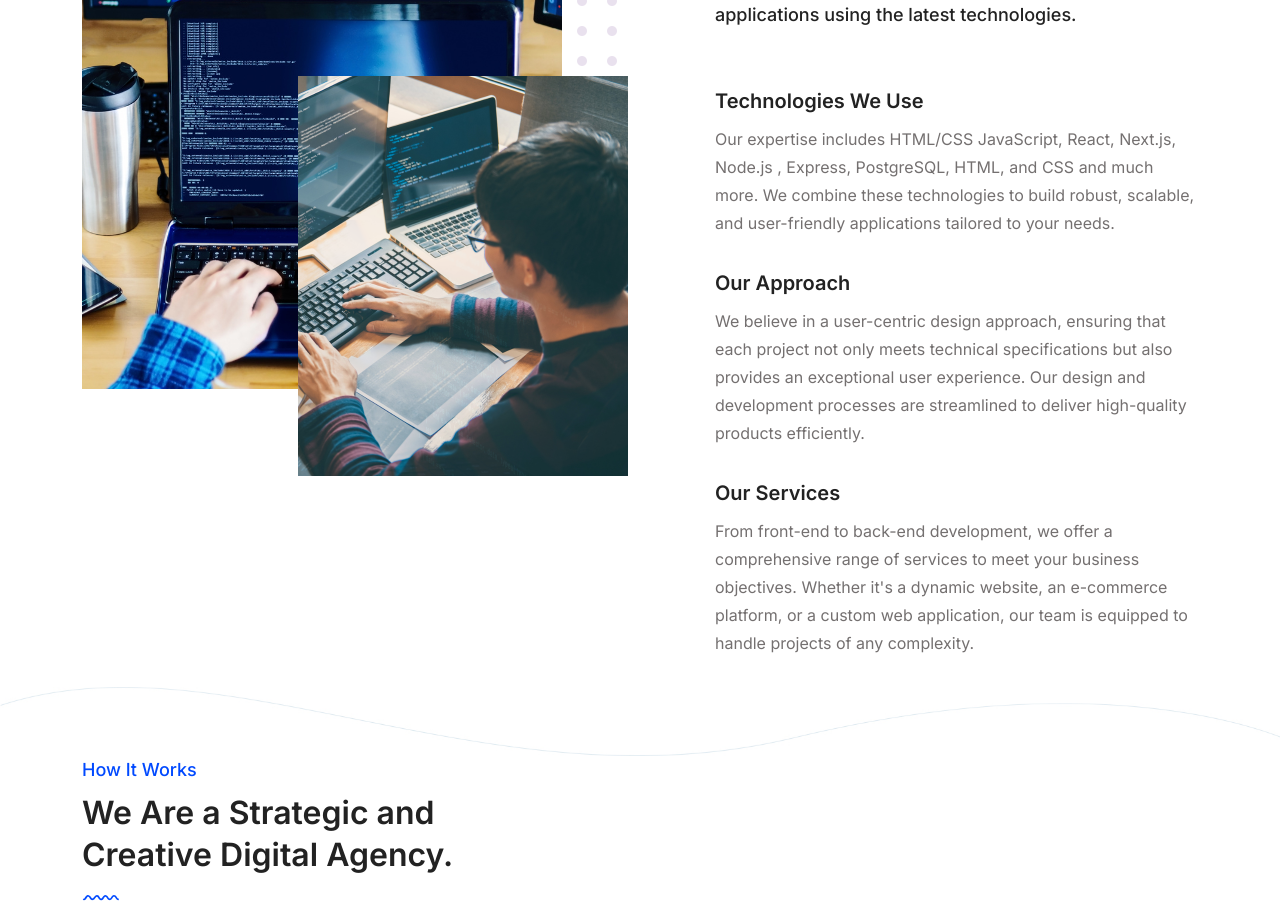
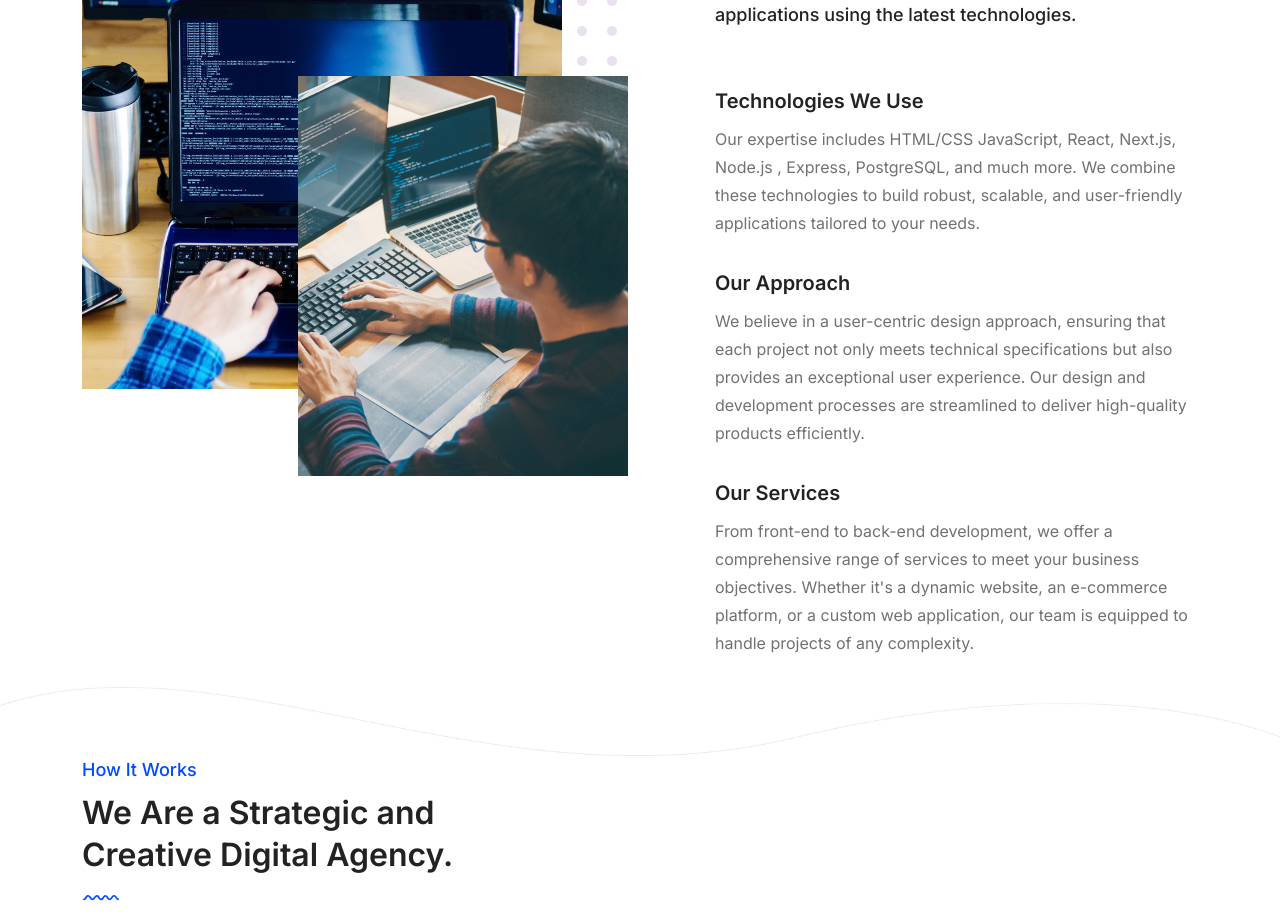
Before and after one commit to Batista0523/batistack-front-pro, a Next.js app: page / in a window 1280 px wide. Shown: the part 1440-2362 px from the top of the page. Built offline with nearby package versions, Linux system fonts and the light colour scheme.

Commit message:
remove some duplicate words

```diff
--- a/pages/index.jsx
+++ b/pages/index.jsx
@@ -159,7 +159,7 @@ const Index = () => {
                 <h5>Technologies We Use</h5>
                 <p>
                   Our expertise includes HTML/CSS JavaScript, React, Next.js,
-                  Node.js , Express, PostgreSQL, HTML, and CSS and much more. We
+                  Node.js , Express, PostgreSQL, and much more. We
                   combine these technologies to build robust, scalable, and
                   user-friendly applications tailored to your needs.
                 </p>
```
